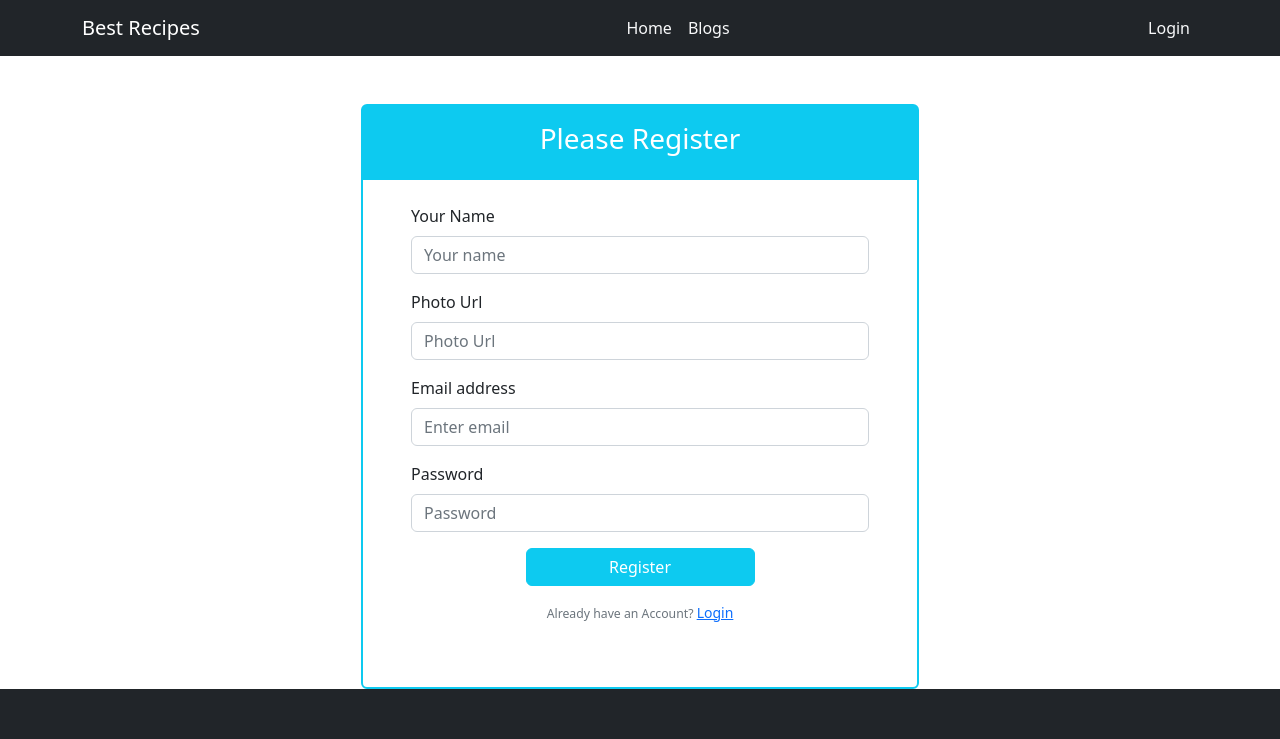
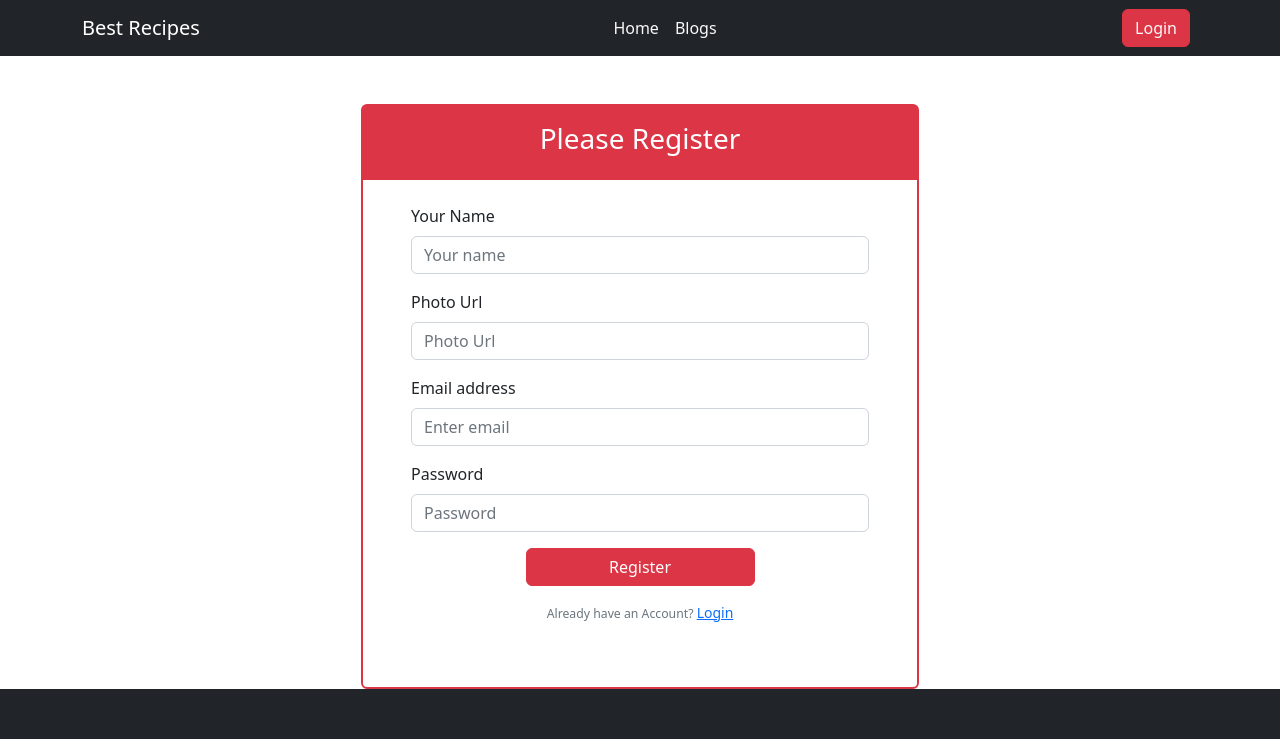
Before and after one commit to faridul22/best-recipes-client, a React (Vite) app: page /register in a window 1280 px wide. Shown: the top 739 px of the page. Built offline with nearby package versions, Linux system fonts and the light colour scheme; no server answers.

Commit message:
four o four error page added

```diff
--- /dev/null
+++ b/src/pages/FourOFour/FourOFour.jsx
@@ -0,0 +1,12 @@
+import React from 'react';
+import { Image } from 'react-bootstrap';
+
+const FourOFour = () => {
+    return (
+        <div>
+            <Image fluid src="https://i.ibb.co/bJqvm7H/404-error-page.jpg" thumbnail />
+        </div>
+    );
+};
+
+export default FourOFour;
--- a/src/pages/Home/Home.jsx
+++ b/src/pages/Home/Home.jsx
@@ -7,6 +7,7 @@ const Home = () => {
         <div>
             <Header></Header>
             <ChefSection></ChefSection>
+
         </div>
     );
 };
--- a/src/pages/Login/Login.jsx
+++ b/src/pages/Login/Login.jsx
@@ -54,8 +54,8 @@ const Login = () => {
     }
     return (
         <Container className='mt-5'>
-            <div className='w-50 mx-auto rounded border-2 border border-success'>
-                <div className="text-center bg-success py-3 mb-4 text-white">
+            <div className='w-50 mx-auto rounded border-2 border border-danger'>
+                <div className="text-center bg-danger py-3 mb-4 text-white">
                     <h3> Please Login</h3>
                 </div>
                 <Form onSubmit={handleLogin} className=' pt-0 p-5'>
@@ -70,7 +70,7 @@ const Login = () => {
                     </Form.Group>
 
                     <div className='text-center mb-3'>
-                        <Button className='text-white w-50' variant="success" type="submit">
+                        <Button className='text-white w-50' variant="danger" type="submit">
                             Login
                         </Button>
                     </div>
--- a/src/pages/Register/Register.jsx
+++ b/src/pages/Register/Register.jsx
@@ -36,8 +36,8 @@ const Register = () => {
     }
     return (
         <Container className='mt-5'>
-            <div className='w-50 mx-auto rounded border-2 border border-info'>
-                <div className="text-center bg-info py-3 mb-4 text-white">
+            <div className='w-50 mx-auto rounded border-2 border border-danger'>
+                <div className="text-center bg-danger py-3 mb-4 text-white">
                     <h3> Please Register</h3>
                 </div>
                 <Form onSubmit={handleRegister} className=' pt-0 p-5'>
@@ -60,7 +60,7 @@ const Register = () => {
                     </Form.Group>
 
                     <div className='text-center mb-3'>
-                        <Button className='text-white w-50' variant="info" type="submit">
+                        <Button className='text-white w-50' variant="danger" type="submit">
                             Register
                         </Button>
                     </div>
--- a/src/pages/Shared/NavigationBar/NavigationBar.jsx
+++ b/src/pages/Shared/NavigationBar/NavigationBar.jsx
@@ -27,7 +27,7 @@ const NavigationBar = () => {
                                 <Image className='border border-secondary rounded-circle' title={user?.displayName} width={40} height={40} variant="top" src={user?.photoURL} />
 
                                 <Button variant='danger' onClick={handleLogOut} className='text-decoration-none text-light ms-3'>LogOut</Button>
-                            </> : <Link className='text-decoration-none text-light mx-2' to="/login">Login</Link>
+                            </> : <Link className='btn btn-danger text-decoration-none text-light mx-2' to="/login">Login</Link>
 
                         }
                         {/* <Link className='text-decoration-none text-muted mx-2' to="/register">Register</Link> */}
--- a/src/routes/Routes.jsx
+++ b/src/routes/Routes.jsx
@@ -6,6 +6,7 @@ import Register from "../pages/Register/Register";
 import Blogs from "../pages/Blogs/Blogs";
 import ChefRecipes from "../pages/ChefRecipes/ChefRecipes";
 import PrivateRoute from "./PrivateRoute";
+import FourOFour from "../pages/FourOFour/FourOFour";
 
 const router = createBrowserRouter([
     {
@@ -32,6 +33,10 @@ const router = createBrowserRouter([
                 path: '/chefs/:id',
                 element: <PrivateRoute><ChefRecipes></ChefRecipes></PrivateRoute>,
                 loader: ({ params }) => fetch(`http://localhost:5000/chefs/${params.id}`)
+            },
+            {
+                path: '*',
+                element: <FourOFour></FourOFour>
             }
         ]
     }
```
